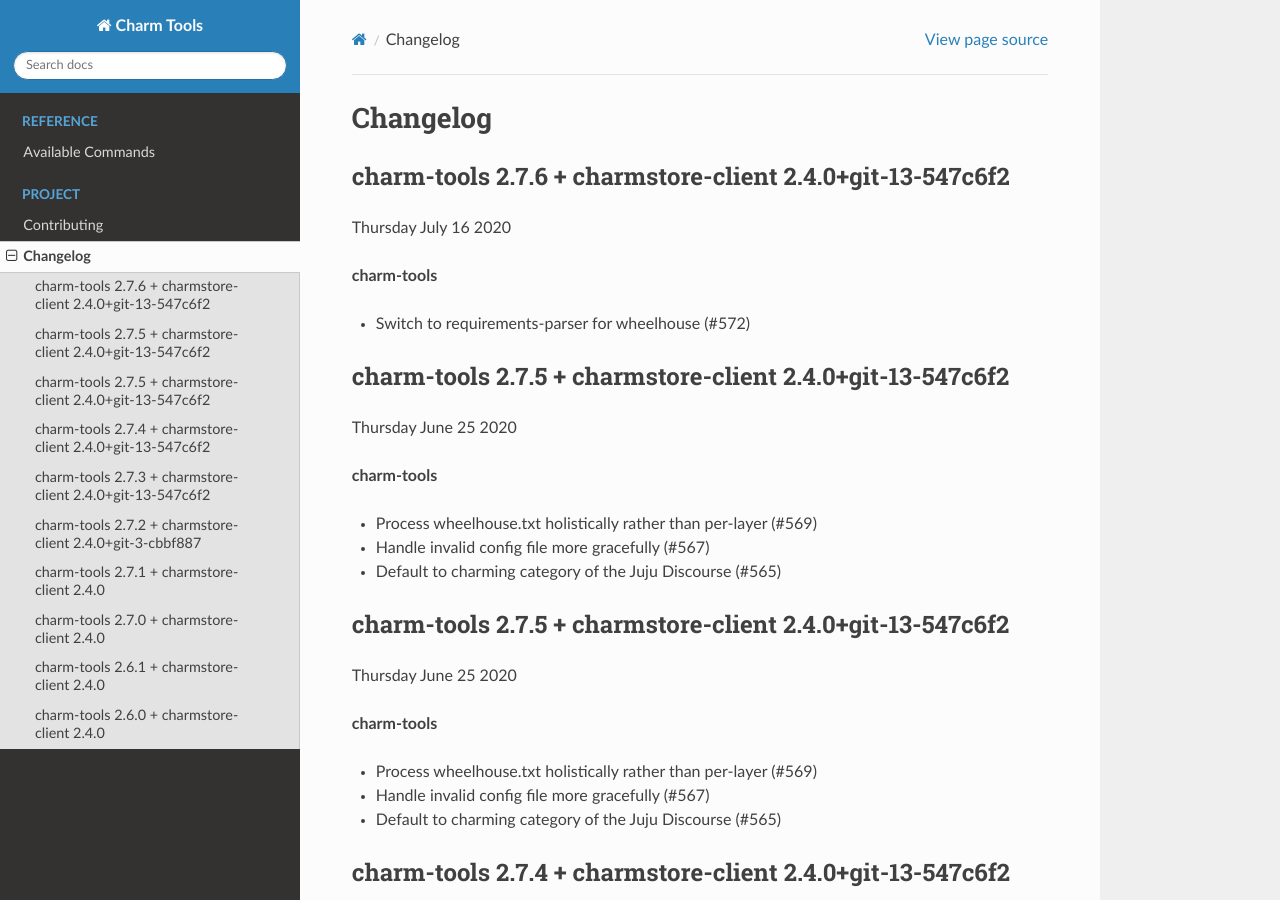
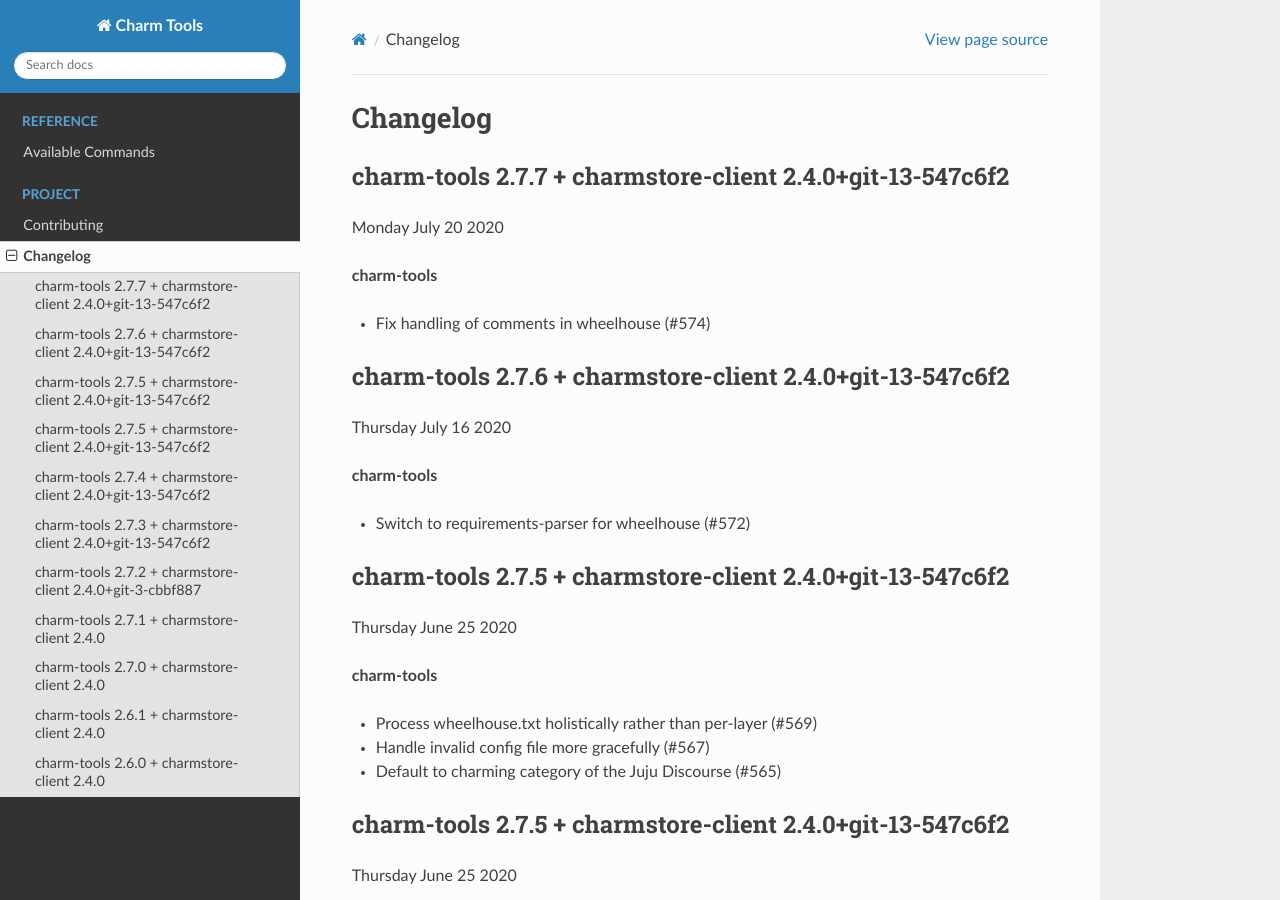
Before and after one commit to juju/charm-tools, a Sphinx documentation site: the page built from docs/changelog.rst, in a window 1280 px wide and 900 px high. Built offline with Sphinx 7.4.7 and the Read the Docs theme 2.0.0, drawn with Linux system fonts in a browser that asks for light colours; pages that are not in the unit, such as notebooks, are missing from menus.

Commit message:
Update changelog for 2.7.7

```diff
--- a/docs/changelog.rst
+++ b/docs/changelog.rst
@@ -1,5 +1,13 @@
 Changelog
 =========
+
+charm-tools 2.7.7 + charmstore-client 2.4.0+git-13-547c6f2
+^^^^^^^^^^^^^^^^^^^^^^^^^^^^^^^^^^^^^^^^^^^^^^^^^^^^^^^^^^
+Monday July 20 2020
+
+**charm-tools**
+
+* Fix handling of comments in wheelhouse (#574)
 
 charm-tools 2.7.6 + charmstore-client 2.4.0+git-13-547c6f2
 ^^^^^^^^^^^^^^^^^^^^^^^^^^^^^^^^^^^^^^^^^^^^^^^^^^^^^^^^^^
```
